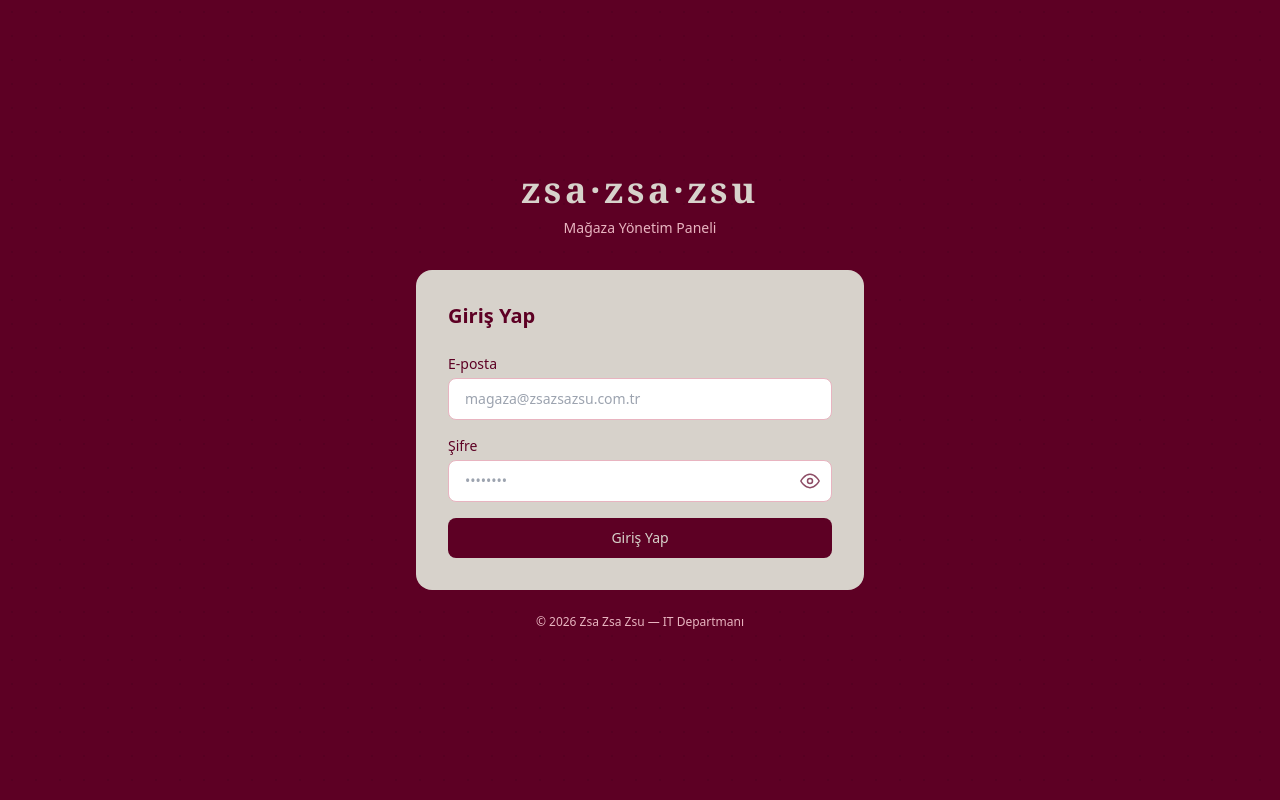
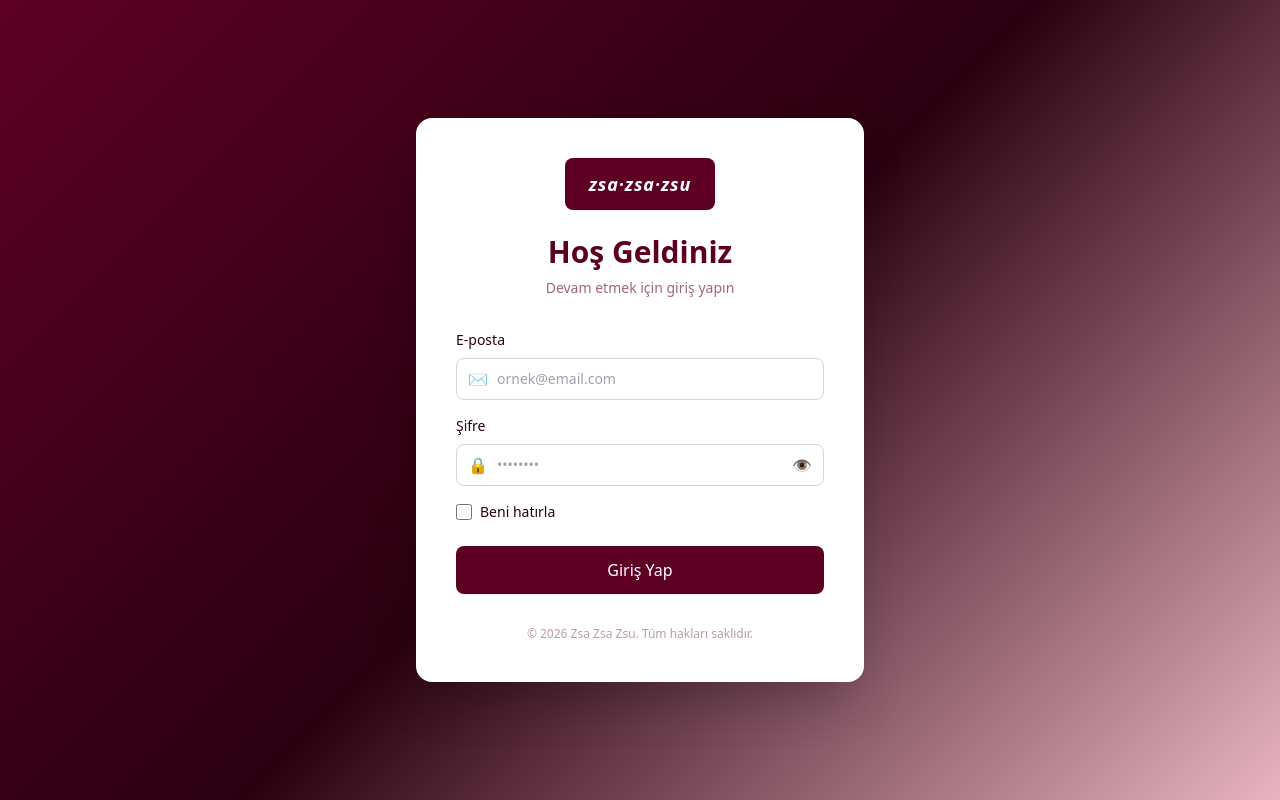
Before and after one commit to Nurcanahmet/zsazsazsu-dashboard, a React (Create React App) app: page /login in a window 1280 px wide. Built offline with nearby package versions, Linux system fonts and the light colour scheme.

Commit message:
login sayfası eklendi

```diff
--- a/src/pages/Login.tsx
+++ b/src/pages/Login.tsx
@@ -1,188 +1,187 @@
-
 // ============================================
 // LOGIN SAYFASI (Login.tsx)
 // ============================================
-// Bu dosya nerede? → src/pages/Login.tsx
-// Ne işe yarıyor? → Kullanıcı giriş sayfası.
-// Sidebar gösterilmez, tam ekran bordo arka plan.
-// Kullanıcı e-posta ve şifre girerek sisteme giriş yapar.
-// Giriş başarılı olursa dashboard'a yönlendirilir.
-//
-// Kullanıcı Rolleri:
-//   - admin: IT ekibi, tüm yetki
-//   - super_user: Bölge müdürü, birden fazla mağaza
-//   - store_user: Mağaza çalışanı, sadece kendi mağazası
+// Backend /api/login endpoint'ine istek atar.
+// Başarılı olursa kullanıcıyı localStorage'a kaydeder ve Genel Bakış'a yönlendirir.
 
-import { useState } from 'react';
+import { useState, useEffect } from 'react';
 import { useNavigate } from 'react-router-dom';
 
+const API = 'http://localhost:3001/api';
+
 function Login() {
-  // React Router'ın yönlendirme fonksiyonu
   const navigate = useNavigate();
 
-  // Form state'leri
+  // ---------- STATE ----------
   const [email, setEmail] = useState('');
   const [password, setPassword] = useState('');
   const [showPassword, setShowPassword] = useState(false);
-  const [error, setError] = useState('');
+  const [rememberMe, setRememberMe] = useState(false);
   const [loading, setLoading] = useState(false);
+  const [error, setError] = useState<string | null>(null);
 
-  // Giriş Yap butonuna basılınca
-  const handleSubmit = async (e: React.FormEvent) => {
+  // Sayfa açılınca: önceden 'beni hatırla' işaretliyse maili otomatik doldur
+  useEffect(() => {
+    const savedEmail = localStorage.getItem('rememberedEmail');
+    if (savedEmail) {
+      setEmail(savedEmail);
+      setRememberMe(true);
+    }
+  }, []);
+
+  // ---------- GİRİŞ FONKSİYONU ----------
+  const handleLogin = async (e: React.FormEvent) => {
     e.preventDefault();
+    setError(null);
     setLoading(true);
-    setError('');
 
     try {
-      // TODO: Backend'e giriş isteği atacak
-      // Şimdilik basit kontrol — ileride API'den doğrulanacak
-      const response = await fetch('http://localhost:3001/api/auth/login', {
+      // Backend'e istek at
+      const res = await fetch(`${API}/login`, {
         method: 'POST',
         headers: { 'Content-Type': 'application/json' },
         body: JSON.stringify({ email, password }),
       });
 
-      if (response.ok) {
-        const data = await response.json();
-        // Kullanıcı bilgilerini localStorage'a kaydet
-        localStorage.setItem('user', JSON.stringify(data.user));
-        // Dashboard'a yönlendir
-        navigate('/');
-      } else {
-        setError('E-posta veya şifre hatalı.');
-      }
-    } catch {
-      // Backend çalışmıyorsa geçici giriş (geliştirme amaçlı)
-      if (email && password) {
-        localStorage.setItem('user', JSON.stringify({
-          name: 'Test Kullanıcı',
-          email: email,
-          role: 'admin',
-          storeId: '1',
-          storeName: 'İstanbul Emaar AVM',
-        }));
-        navigate('/');
-      } else {
-        setError('E-posta ve şifre gerekli.');
-      }
+      const data = await res.json();
+
+      // Hata varsa göster
+      if (!data.success) {
+        setError(data.error || 'Giriş başarısız');
+        setLoading(false);
+        return;
       }
 
+      // Başarılı: kullanıcı bilgisini localStorage'a kaydet
+      localStorage.setItem('user', JSON.stringify(data.user));
+
+      // 'Beni hatırla' işaretliyse maili sakla
+      if (rememberMe) {
+        localStorage.setItem('rememberedEmail', email);
+      } else {
+        localStorage.removeItem('rememberedEmail');
+      }
+
+      // Genel Bakış'a yönlendir
+      navigate('/');
+    } catch (err: any) {
+      setError('Sunucuya bağlanılamadı. Backend çalışıyor mu?');
       setLoading(false);
+    }
   };
 
   return (
     <div
       className="min-h-screen flex items-center justify-center p-4"
-      style={{ backgroundColor: '#5d0024' }}
+      style={{
+        background: 'linear-gradient(135deg, #5d0024 0%, #2a0010 50%, #e8b4c0 100%)',
+      }}
     >
-      {/* Arka plan deseni */}
-      <div
-        className="absolute inset-0 opacity-20"
-        style={{
-          backgroundImage: 'radial-gradient(circle, #3b0018 1px, transparent 1px)',
-          backgroundSize: '24px 24px',
-        }}
-      />
-
-      <div className="w-full max-w-md relative z-10">
-        {/* Logo ve başlık */}
-        <div className="text-center mb-8">
-          <h1
-            className="text-4xl font-bold tracking-widest"
-            style={{ color: '#d7d2cb', fontFamily: 'Georgia, serif' }}
-          >
+      {/* ===== BEYAZ CARD ===== */}
+      <div className="bg-white rounded-2xl shadow-2xl p-10 w-full max-w-md">
+        {/* ===== LOGO ===== */}
+        <div className="flex justify-center mb-6">
+          <div className="bg-[#5d0024] px-6 py-3 rounded-lg">
+            <span className="text-white font-bold text-lg italic tracking-wider">
               zsa·zsa·zsu
-          </h1>
-          <p className="text-sm mt-2" style={{ color: '#e8b4c0' }}>
-            Mağaza Yönetim Paneli
-          </p>
+            </span>
+          </div>
         </div>
 
-        {/* Giriş formu */}
-        <div className="rounded-2xl p-8" style={{ backgroundColor: '#d7d2cb' }}>
-          <h2 className="text-xl font-semibold mb-6" style={{ color: '#5d0024' }}>
-            Giriş Yap
-          </h2>
+        {/* ===== BAŞLIK ===== */}
+        <h1 className="text-3xl font-bold text-[#5d0024] text-center mb-2">
+          Hoş Geldiniz
+        </h1>
+        <p className="text-[#5d0024]/60 text-center text-sm mb-8">
+          Devam etmek için giriş yapın
+        </p>
 
-          <form onSubmit={handleSubmit} className="space-y-4">
+        {/* ===== FORM ===== */}
+        <form onSubmit={handleLogin}>
           {/* E-posta */}
-            <div>
-              <label className="block text-sm mb-1" style={{ color: '#5d0024' }}>
+          <div className="mb-4">
+            <label className="block text-sm font-medium text-[#2a0010] mb-2">
               E-posta
             </label>
+            <div className="relative">
+              {/* Mail icon */}
+              <span className="absolute left-3 top-1/2 -translate-y-1/2 text-gray-400">
+                ✉
+              </span>
               <input
                 type="email"
                 value={email}
                 onChange={(e) => setEmail(e.target.value)}
-                placeholder="magaza@zsazsazsu.com.tr"
+                placeholder="ornek@email.com"
                 required
-                autoComplete="off"
-                className="w-full px-4 py-2.5 rounded-lg text-sm focus:outline-none transition"
-                style={{ border: '1px solid #e8b4c0', backgroundColor: '#fff', color: '#2a0010' }}
+                className="w-full pl-10 pr-3 py-2.5 border border-gray-300 rounded-lg outline-none focus:border-[#5d0024] transition-colors text-sm"
               />
+            </div>
           </div>
 
           {/* Şifre */}
-            <div>
-              <label className="block text-sm mb-1" style={{ color: '#5d0024' }}>
+          <div className="mb-4">
+            <label className="block text-sm font-medium text-[#2a0010] mb-2">
               Şifre
             </label>
             <div className="relative">
+              {/* Kilit icon */}
+              <span className="absolute left-3 top-1/2 -translate-y-1/2 text-gray-400">
+                🔒
+              </span>
               <input
                 type={showPassword ? 'text' : 'password'}
                 value={password}
                 onChange={(e) => setPassword(e.target.value)}
                 placeholder="••••••••"
                 required
-                  autoComplete="new-password"
-                  className="w-full px-4 py-2.5 rounded-lg text-sm focus:outline-none transition"
-                  style={{ border: '1px solid #e8b4c0', backgroundColor: '#fff', color: '#2a0010', paddingRight: '48px' }}
+                className="w-full pl-10 pr-10 py-2.5 border border-gray-300 rounded-lg outline-none focus:border-[#5d0024] transition-colors text-sm"
               />
-                {/* Şifre göster/gizle butonu */}
+              {/* Göster/Gizle butonu */}
               <button
                 type="button"
                 onClick={() => setShowPassword(!showPassword)}
-                  className="absolute right-3 top-1/2 -translate-y-1/2"
-                  style={{ color: '#5d0024', opacity: 0.7 }}
+                className="absolute right-3 top-1/2 -translate-y-1/2 text-gray-400 hover:text-[#5d0024]"
               >
-                  {showPassword ? (
-                    <svg width="20" height="20" fill="none" stroke="currentColor" strokeWidth="1.8" viewBox="0 0 24 24">
-                      <path d="M17.94 17.94A10.07 10.07 0 0 1 12 20c-7 0-11-8-11-8a18.45 18.45 0 0 1 5.06-5.94" />
-                      <path d="M9.9 4.24A9.12 9.12 0 0 1 12 4c7 0 11 8 11 8a18.5 18.5 0 0 1-2.16 3.19" />
-                      <line x1="1" y1="1" x2="23" y2="23" />
-                    </svg>
-                  ) : (
-                    <svg width="20" height="20" fill="none" stroke="currentColor" strokeWidth="1.8" viewBox="0 0 24 24">
-                      <path d="M1 12s4-8 11-8 11 8 11 8-4 8-11 8-11-8-11-8z" />
-                      <circle cx="12" cy="12" r="3" />
-                    </svg>
-                  )}
+                {showPassword ? '🙈' : '👁'}
               </button>
             </div>
           </div>
 
+          {/* Beni hatırla */}
+          <div className="flex items-center mb-6">
+            <input
+              type="checkbox"
+              id="rememberMe"
+              checked={rememberMe}
+              onChange={(e) => setRememberMe(e.target.checked)}
+              className="w-4 h-4 accent-[#5d0024]"
+            />
+            <label htmlFor="rememberMe" className="ml-2 text-sm text-[#2a0010]">
+              Beni hatırla
+            </label>
+          </div>
+
           {/* Hata mesajı */}
           {error && (
-              <p className="text-sm px-3 py-2 rounded-lg" style={{ backgroundColor: '#FEE2E2', color: '#991b1b' }}>
-                {error}
-              </p>
+            <div className="bg-red-50 border border-red-200 rounded-lg p-3 mb-4">
+              <p className="text-red-600 text-sm text-center">{error}</p>
+            </div>
           )}
 
           {/* Giriş butonu */}
           <button
             type="submit"
             disabled={loading}
-              className="w-full py-2.5 rounded-lg text-sm font-medium transition disabled:opacity-50 mt-2"
-              style={{ backgroundColor: '#5d0024', color: '#d7d2cb' }}
+            className="w-full bg-[#5d0024] text-white py-3 rounded-lg font-medium hover:bg-[#7a0030] transition-colors disabled:opacity-50"
           >
             {loading ? 'Giriş yapılıyor...' : 'Giriş Yap'}
           </button>
         </form>
-        </div>
 
-        {/* Alt yazı */}
-        <p className="text-center text-xs mt-6" style={{ color: '#e8b4c0' }}>
-          © 2026 Zsa Zsa Zsu — IT Departmanı
+        {/* ===== ALT YAZISI ===== */}
+        <p className="text-center text-xs text-[#5d0024]/40 mt-8">
+          © 2026 Zsa Zsa Zsu. Tüm hakları saklıdır.
         </p>
       </div>
     </div>
```
Also changed, not shown: src/pages/DailySales.tsx (+5 -5 lines). Lines whose indentation alone changed are shown as unchanged.
